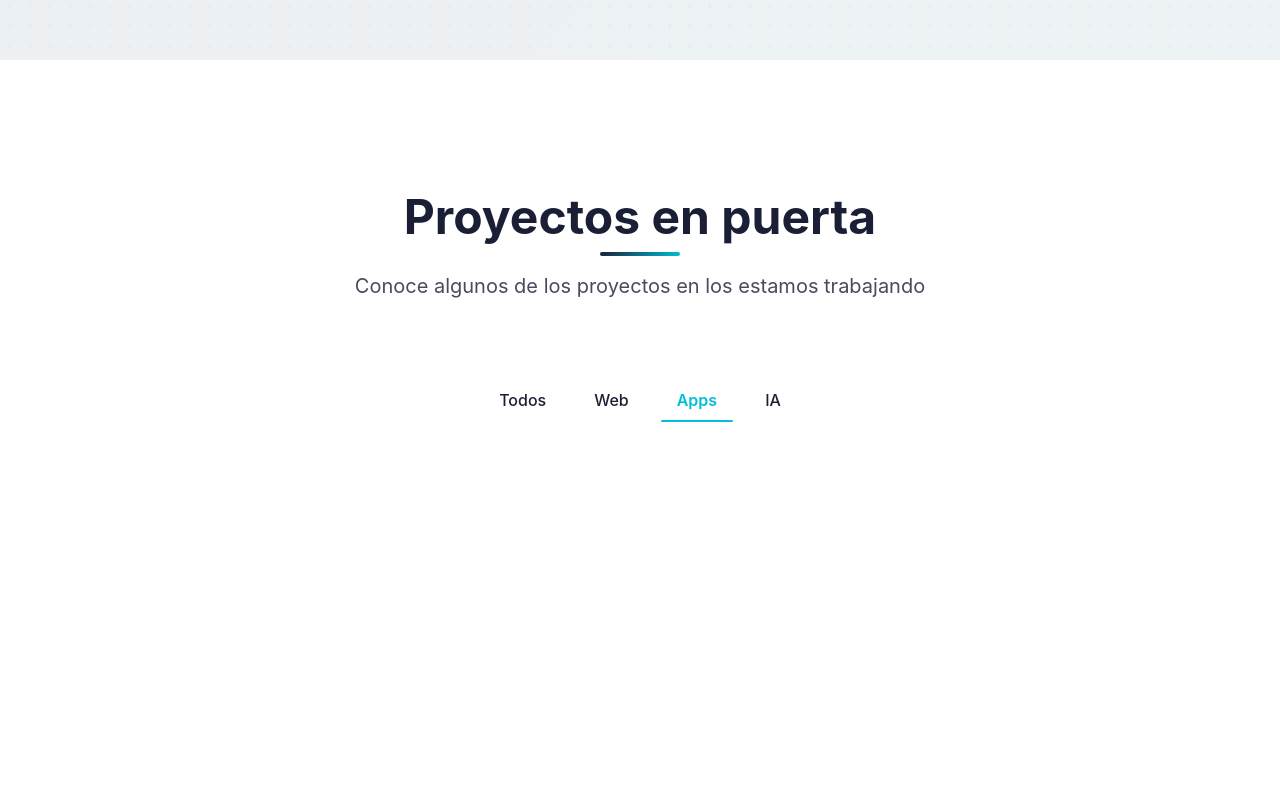
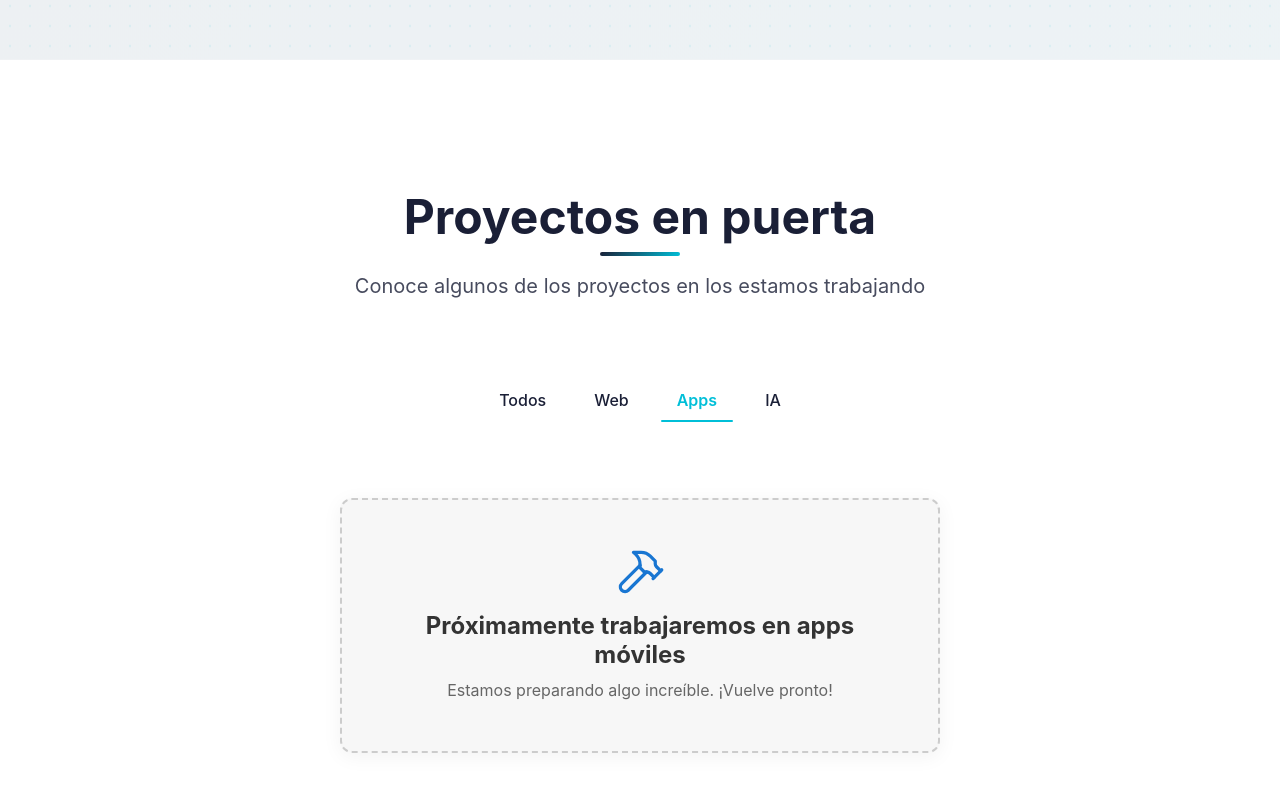
Before and after one commit to EseWey21/landingFeba, a React (Vite) app: page / in a window 1280 px wide. Both pictures are taken after a click on the button "Apps". Shown: the top 792 px of the page. Built offline with nearby package versions, Linux system fonts and the light colour scheme; a web font is replaced by a local one.

Commit message:
Proyectos

```diff
--- a/src/components/sections/Projects.jsx
+++ b/src/components/sections/Projects.jsx
@@ -2,6 +2,7 @@
 
 import { useState } from "react"
 import { motion, AnimatePresence } from "framer-motion"
+import { Hammer } from "lucide-react"
 import ProjectCard from "../cards/ProjectCard"
 import ScrollReveal from "../ScrollReveal"
 import StaggerReveal from "../StaggerReveal"
@@ -105,11 +106,37 @@ const Projects = () => {
               className="projects-grid"
             >
               <StaggerReveal staggerDelay={100}>
-                {filteredProjects.map((project) => (
+                {filteredProjects.length === 0 ? (
+                  <motion.div
+                    initial={{ opacity: 0, y: 10 }}
+                    animate={{ opacity: 1, y: 0 }}
+                    exit={{ opacity: 0, y: -10 }}
+                    transition={{ duration: 0.5 }}
+                    className="no-projects-card"
+                  >
+                    <div className="no-projects-content">
+                      <motion.div
+                        className="icon-wrapper"
+                        animate={{ scale: [1, 1.1, 1] }}
+                        transition={{ duration: 1.5, repeat: Infinity }}
+                      >
+                        <Hammer size={48} strokeWidth={1.5} />
+                      </motion.div>
+                      <h4>
+                        {activeCategory === "app"
+                          ? "Próximamente trabajaremos en apps móviles"
+                          : "Sin proyectos por el momento"}
+                      </h4>
+                      <p>Estamos preparando algo increíble. ¡Vuelve pronto!</p>
+                    </div>
+                  </motion.div>
+                ) : (
+                  filteredProjects.map((project) => (
                     <div key={project.id} className="stagger-item">
                       <ProjectCard project={project} />
                     </div>
-                ))}
+                  ))
+                )}
               </StaggerReveal>
             </motion.div>
           </AnimatePresence>
@@ -127,7 +154,7 @@ const Projects = () => {
               whileTap={{ scale: 0.95 }}
               transition={{ type: "spring", stiffness: 400, damping: 10 }}
             >
-              Ver más proyectos
+              Haz realidad tu proyecto
             </motion.a>
           </div>
         </ScrollReveal>
--- a/src/styles/Projects.css
+++ b/src/styles/Projects.css
@@ -80,3 +80,42 @@
   color: var(--navy);
   opacity: 0.8;
 }
+
+.no-projects-message {
+  text-align: center;
+  padding: 2rem 0;
+  font-size: 1.2rem;
+  color: #666;
+  font-style: italic;
+}
+
+.no-projects-card {
+  width: 100%;
+  padding: 3rem;
+  border: 2px dashed #ccc;
+  border-radius: 12px;
+  background: rgba(240, 240, 240, 0.5);
+  text-align: center;
+  margin: 2rem auto;
+  max-width: 600px;
+  box-shadow: 0 4px 20px rgba(0, 0, 0, 0.05);
+  transition: all 0.3s ease;
+}
+
+.no-projects-content h4 {
+  font-size: 1.5rem;
+  color: #333;
+  margin-bottom: 0.5rem;
+}
+
+.no-projects-content p {
+  font-size: 1rem;
+  color: #666;
+}
+
+.icon-wrapper {
+  margin-bottom: 1rem;
+  color: #1976d2; /* Azul suave */
+  display: flex;
+  justify-content: center;
+}
```
Lines whose indentation alone changed are shown as unchanged.
